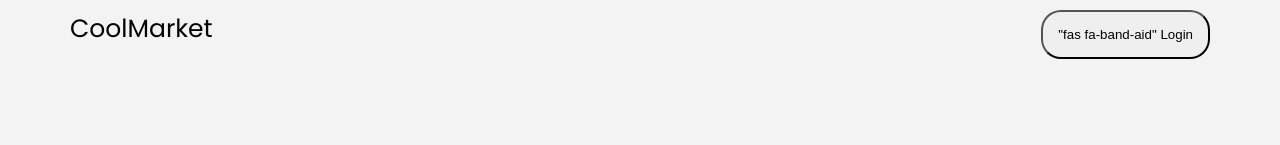
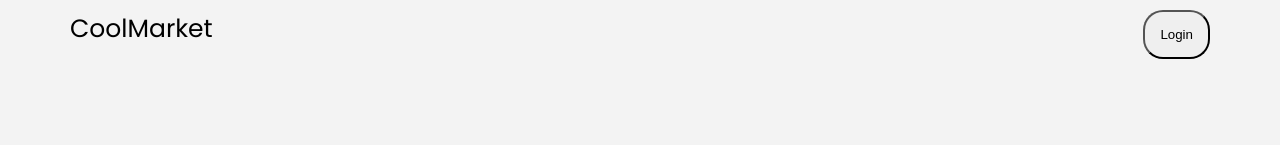
Before and after one commit to dunnisleek/MayMarket, a plain HTML site: page index.html in a window 1280 px wide. Shown: the top 145 px of the page. Drawn offline with Linux system fonts and the light colour scheme; grey boxes are pictures that could not be loaded.

Commit message:
Update index.html

```diff
--- a/index.html
+++ b/index.html
@@ -10,7 +10,7 @@
 <body>
     <nav>
         <h2>CoolMarket</h2>
-        <button class="login"> "fas fa-band-aid" Login</button>
+        <button class="login"> Login</button>
     </nav>
     <div class="hero-section">
         <div >
```
